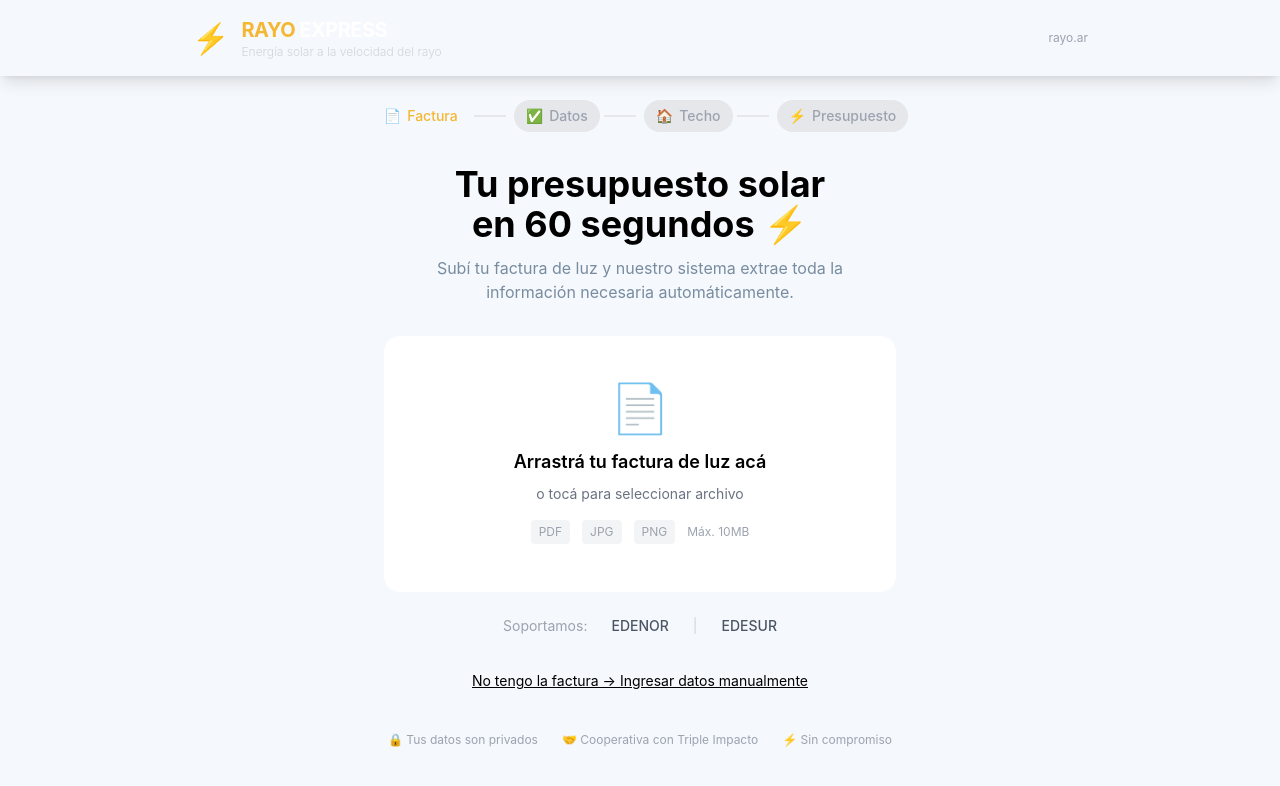
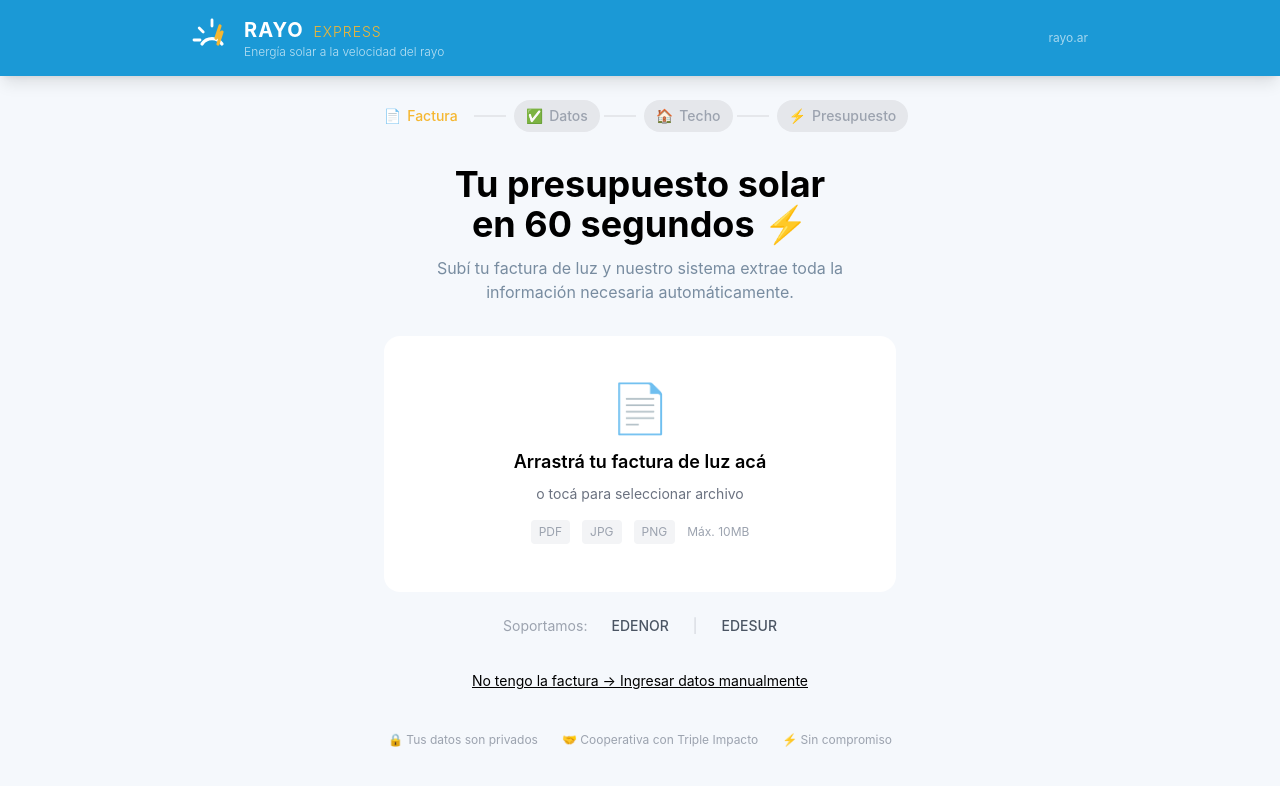
Before and after one commit to pirizlisandrouba-star/rayo-cotizador-solar, a Next.js app: page / in a window 1280 px wide. Shown: the top 786 px of the page. Built offline with nearby package versions, Linux system fonts and the light colour scheme.

Commit message:
Update Header.tsx
Header con logo SVG y colores reales de Rayo

```diff
--- a/src/components/Header.tsx
+++ b/src/components/Header.tsx
@@ -1,14 +1,26 @@
 export default function Header() {
   return (
-    <header className="bg-rayo-azul-oscuro text-white py-4 px-4 shadow-lg">
+    <header className="bg-rayo-celeste text-white py-4 px-4 shadow-lg">
       <div className="max-w-4xl mx-auto flex items-center justify-between">
         <div className="flex items-center gap-3">
-          <span className="text-3xl">⚡</span>
+          {/* Logo SVG recreado */}
+          <svg width="40" height="40" viewBox="0 0 100 100" fill="none" xmlns="http://www.w3.org/2000/svg">
+            {/* Sol base (arco) */}
+            <path d="M25 65 A30 30 0 0 1 75 65" stroke="white" strokeWidth="8" fill="none" strokeLinecap="round"/>
+            {/* Rayo (parte derecha, amarillo) */}
+            <path d="M65 65 L75 35 L60 50 L70 20" stroke="#F5B731" strokeWidth="8" fill="none" strokeLinecap="round" strokeLinejoin="round"/>
+            {/* Destello superior */}
+            <line x1="50" y1="5" x2="50" y2="20" stroke="white" strokeWidth="7" strokeLinecap="round"/>
+            {/* Destello izquierdo superior */}
+            <line x1="18" y1="25" x2="28" y2="35" stroke="white" strokeWidth="7" strokeLinecap="round"/>
+            {/* Destello izquierdo */}
+            <line x1="5" y1="55" x2="20" y2="55" stroke="white" strokeWidth="7" strokeLinecap="round"/>
+          </svg>
           <div>
-            <h1 className="text-xl font-bold tracking-tight">
-              <span className="text-rayo-amarillo">RAYO</span> EXPRESS
+            <h1 className="text-xl font-bold tracking-wider">
+              RAYO <span className="font-light text-sm ml-1 text-rayo-amarillo">EXPRESS</span>
             </h1>
-            <p className="text-xs text-gray-300 font-light">
+            <p className="text-xs text-white/70 font-light">
               Energía solar a la velocidad del rayo
             </p>
           </div>
@@ -17,7 +29,7 @@ export default function Header() {
           href="https://www.rayo.ar"
           target="_blank"
           rel="noopener noreferrer"
-          className="text-xs text-gray-400 hover:text-rayo-amarillo transition-colors"
+          className="text-xs text-white/60 hover:text-rayo-amarillo transition-colors"
         >
           rayo.ar
         </a>
```
